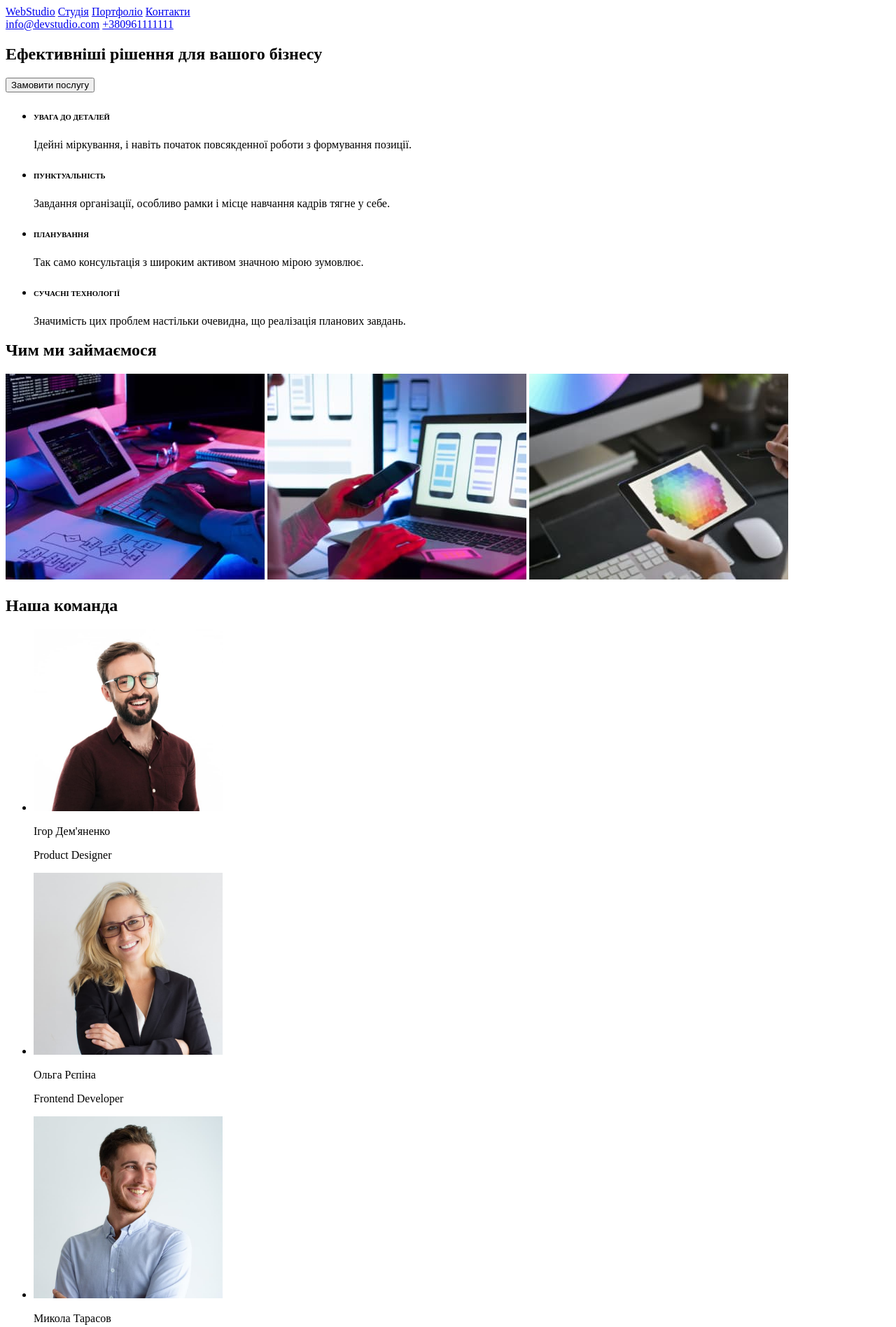
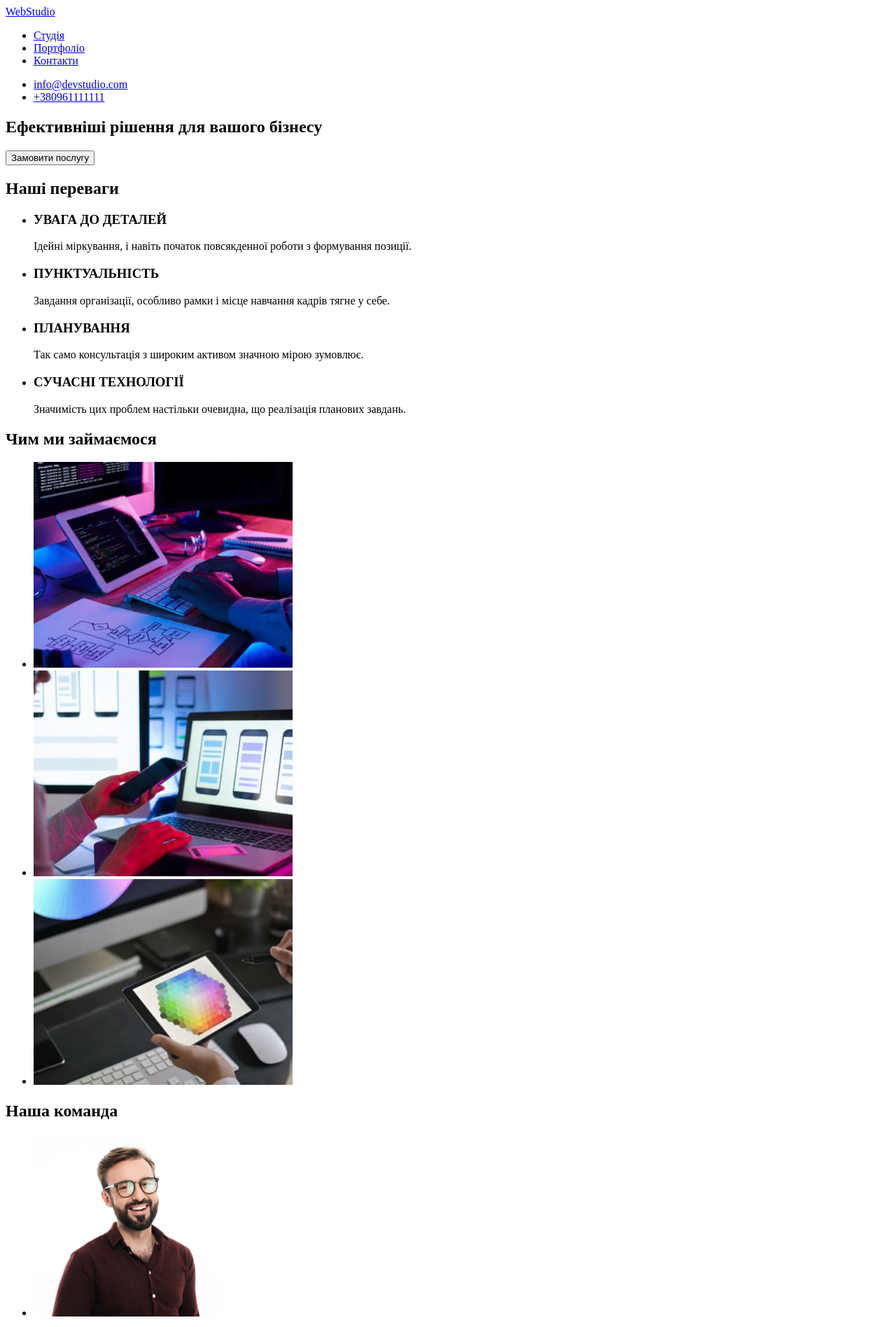
Before and after one commit to AnnaKilchytska/goit-markup-hw-01, a plain HTML site: page index.html in a window 1280 px wide. Shown: the top 1896 px of the page at 70% size. Drawn offline with Linux system fonts and the light colour scheme.

Commit message:
make corrections

```diff
--- a/index.html
+++ b/index.html
@@ -10,12 +10,16 @@
     <header>
       <nav>
         <a href="#">WebStudio</a>
-        <a href="#">Студія</a>
-        <a href="#">Портфоліо</a>
-        <a href="#">Контакти</a>
+        <ul>
+          <li><a href="index.html">Студія</a></li>
+          <li><a href="portfolio.html">Портфоліо</a></li>
+          <li><a href="#">Контакти</a></li>
+        </ul>
       </nav>
-      <a href="mailto:info@devstudio.com">info@devstudio.com</a>
-      <a href="tel:+380961111111">+380961111111</a>
+      <ul>
+        <li><a href="mailto:info@devstudio.com">info@devstudio.com</a></li>
+        <li><a href="tel:+380961111111">+380961111111</a></li>
+      </ul>
     </header>
     <main>
       <section>
@@ -23,29 +27,30 @@
         <button type="button">Замовити послугу</button>
       </section>
       <section>
+        <h2>Наші переваги</h2>
         <ul>
           <li>
-            <h6>УВАГА ДО ДЕТАЛЕЙ</h6>
+            <h3>УВАГА ДО ДЕТАЛЕЙ</h3>
             <p>
               Ідейні міркування, і навіть початок повсякденної роботи з
               формування позиції.
             </p>
           </li>
           <li>
-            <h6>ПУНКТУАЛЬНІСТЬ</h6>
+            <h3>ПУНКТУАЛЬНІСТЬ</h3>
             <p>
               Завдання організації, особливо рамки і місце навчання кадрів тягне
               у себе.
             </p>
           </li>
           <li>
-            <h6>ПЛАНУВАННЯ</h6>
+            <h3>ПЛАНУВАННЯ</h3>
             <p>
               Так само консультація з широким активом значною мірою зумовлює.
             </p>
           </li>
           <li>
-            <h6>СУЧАСНІ ТЕХНОЛОГІЇ</h6>
+            <h3>СУЧАСНІ ТЕХНОЛОГІЇ</h3>
             <p>
               Значимість цих проблем настільки очевидна, що реалізація планових
               завдань.
@@ -55,23 +60,29 @@
       </section>
       <section>
         <h2>Чим ми займаємося</h2>
+        <ul>
+          <li>
             <img
               src="images/image-1.jpg"
               width="370"
               alt="The working space of a programmer"
             />
-
+          </li>
+          <li>
             <img
               src="images/image-2.jpg"
               width="370"
               alt="A designer working on a project"
             />
-
+          </li>
+          <li>
             <img
               src="images/image-3.jpg"
               alt="A color palette on a tablette screen"
               width="370"
             />
+          </li>
+        </ul>
       </section>
       <section>
         <h2>Наша команда</h2>
@@ -82,7 +93,7 @@
               width="270"
               alt="Фото дизайнера Ігора Дем'яненка"
             />
-            <p>Ігор Дем'яненко</p>
+            <h3>Ігор Дем'яненко</h3>
             <p>Product Designer</p>
           </li>
           <li>
@@ -91,7 +102,7 @@
               width="270"
               alt="Фото фронтенд розробниці Ольги Рєпіної"
             />
-            <p>Ольга Рєпіна</p>
+            <h3>Ольга Рєпіна</h3>
             <p>Frontend Developer</p>
           </li>
           <li>
@@ -100,7 +111,7 @@
               width="270"
               alt="Фото маркетолога Миколи Тарасова"
             />
-            <p>Микола Тарасов</p>
+            <h3>Микола Тарасов</h3>
             <p>Marketing</p>
           </li>
           <li>
@@ -109,7 +120,7 @@
               width="270"
               alt="Фото дизайнера Михайла Єрмакова"
             />
-            <p>Михайло Єрмаков</p>
+            <h3>Михайло Єрмаков</h3>
             <p>UI Designer</p>
           </li>
         </ul>
@@ -118,9 +129,15 @@
     <footer>
       <a href="#">WebStudio</a>
       <address>
-        м. Київ, пр-т Лесі Українки, 26 <br />
-        info@devstudio.com <br />
-        +38 096 111 11 11
+        <ul>
+          <li>
+            <a href="https://goo.gl/maps/mu8JCDVC7BkaN3t28"
+              >м. Київ, пр-т Лесі Українки, 26</a
+            >
+          </li>
+          <li><a href="mailto:info@devstudio.com">info@devstudio.com</a></li>
+          <li><a href="tel:+380961111111">+380961111111</a></li>
+        </ul>
       </address>
     </footer>
   </body>
```
Lines whose indentation alone changed are shown as unchanged.
